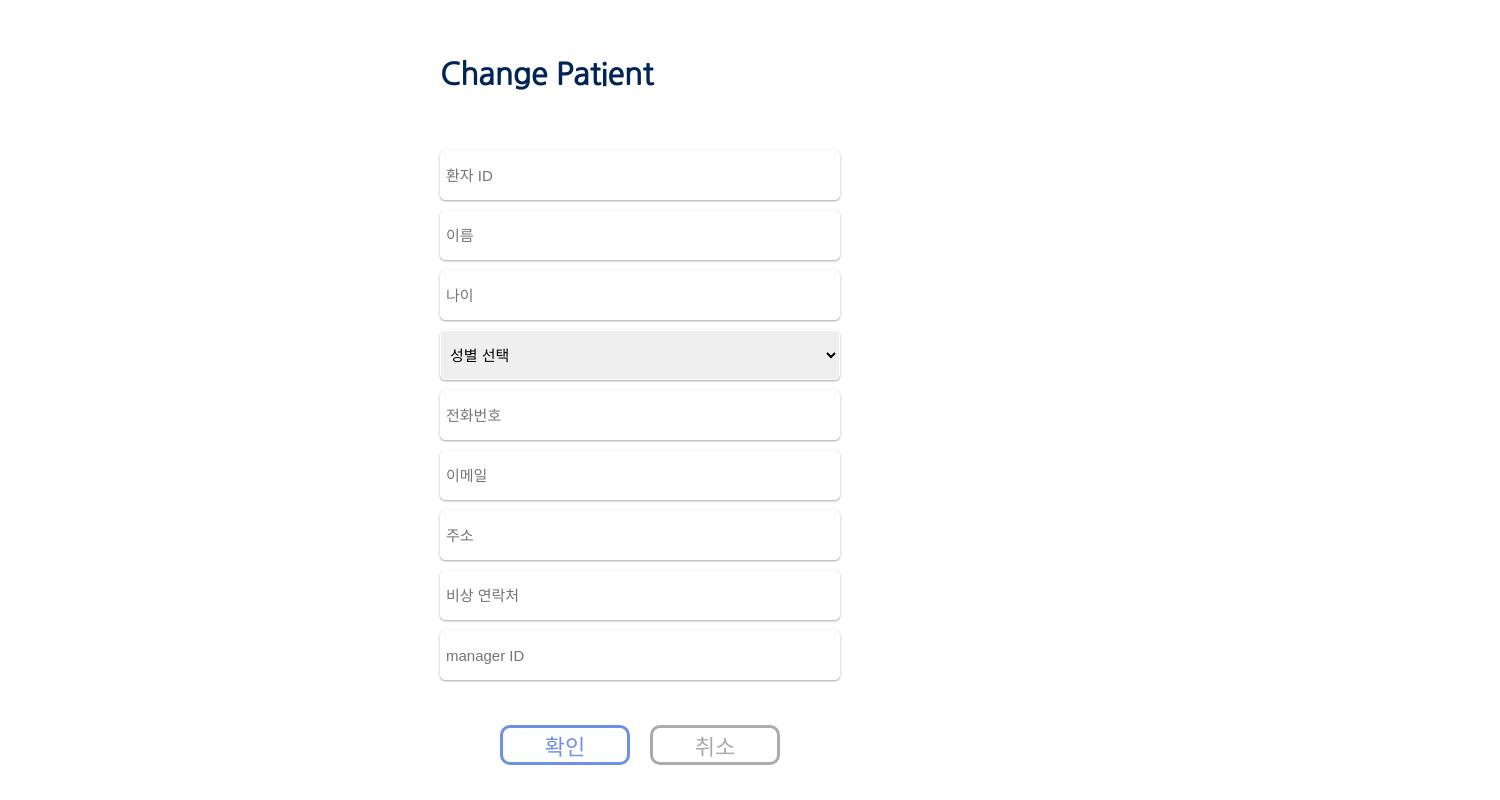
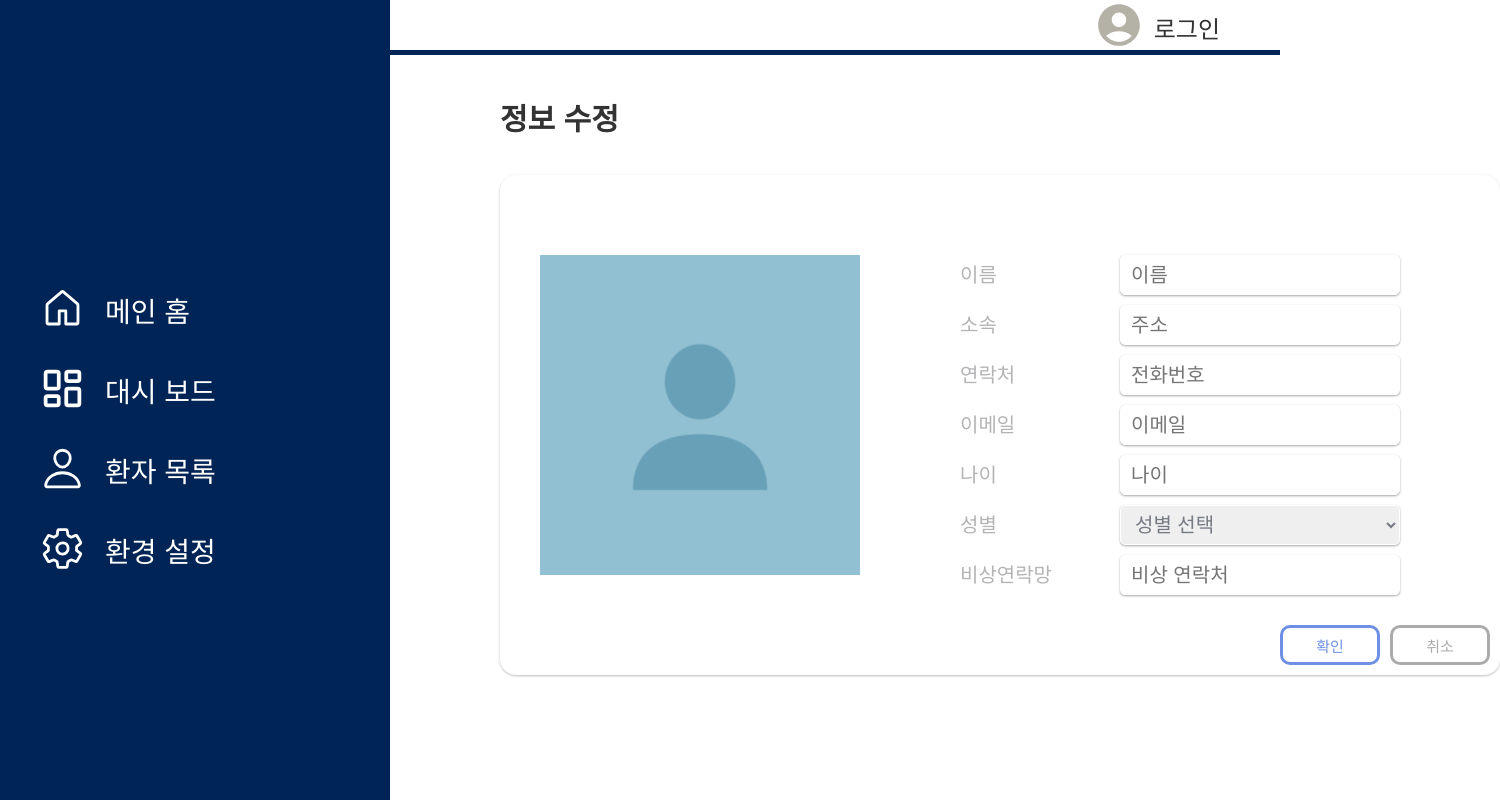
Before and after one commit to TUK-CE-capstone-2023-IMS/ControlPage, a React (Create React App) app: page /ChangePatient in a window 1280 px wide. Shown: the whole page, 1500 px wide, since content can reach past the window. Built offline with nearby package versions, Linux system fonts and the light colour scheme; no server answers.

Commit message:
[fix] 환자 정보 수정 페이지, 모달 창,로그 페이지 UI 수정

```diff
--- a/src/pages/AuthPage/MyPage.css
+++ b/src/pages/AuthPage/MyPage.css
@@ -45,7 +45,6 @@
     margin-top: 90px;
     margin-left: 30px;
     float: left;
-    border-radius: 20px;
 }
 
 .mypage_name_box{
@@ -188,27 +187,35 @@
     left: 50%;
     transform: translate(-50%, -50%);
     background-color: white;
-    padding: 20px;
-    border-radius: 10px;
-}
-
-.mypage_modal_popup h3 {
-    margin-bottom: 10px;
-    text-align: center;
+    border-radius: 30px;
+    width: 600px;
+    height: 250px;
 }
 
 .mypage_modal_popup p {
-    margin-bottom: 20px;
+    margin-top: 75px;
+    text-align: center;
+    width: 500px;
+    height: 50px;
+    display: block;
+    margin-left: auto;
+    margin-right: auto;
+    font-size: 35px;
+    color: #333333;
 }
 
 .mypage_modal_buttons {
     display: flex;
     justify-content: center;
+    margin-top: 35px;
 }
 
 .mypage_modal_delete_btn button {
-    margin: 0 10px;
-    padding: 10px 20px;
+    margin-right: 15px;
+    width: 100px;
+    height: 50px;
+    line-height: 50px;
+    font-size: 25px;
     background-color: white;
     border: 3px solid #6D8FE4;
     border-radius: 16px;
@@ -218,16 +225,17 @@
 }
 
 .mypage_modal_cancel_btn button{
-
-    margin: 0 10px;
-    padding: 10px 20px;
+    margin-left: 15px;
+    width: 100px;
+    height: 50px;
+    line-height: 50px;
+    font-size: 25px;
     background-color: white;
     border: 3px solid #ababab;
     border-radius: 16px;
     color: #ababab;
     cursor: pointer;
     transition: box-shadow 0.2s;
-
 }
 
 .mypage_modal_buttons button:hover {
--- a/src/pages/AuthPage/MyPage.js
+++ b/src/pages/AuthPage/MyPage.js
@@ -170,11 +170,10 @@ const AdminMyPage = () => {
 
             <div className={`modal ${isModalOpen ? 'open' : ''}`}>
                 <div className="mypage_modal_popup">
-                    <h3>회원 탈퇴</h3>
                     <p>회원을 탈퇴하시겠습니까?</p>
                     <div className="mypage_modal_buttons">
                         <div className="mypage_modal_delete_btn">
-                            <button onClick={handleDelete}>탈퇴</button>
+                            <button onClick={handleDelete}>확인</button>
                         </div>
                         <div className="mypage_modal_cancel_btn">
                             <button onClick={closeModal}>취소</button>
--- a/src/pages/ManagePage/PatientForm.css
+++ b/src/pages/ManagePage/PatientForm.css
@@ -208,27 +208,35 @@
     left: 50%;
     transform: translate(-50%, -50%);
     background-color: white;
-    padding: 20px;
-    border-radius: 10px;
-}
-
-.patientform_modal_popup h3 {
-    margin-bottom: 10px;
-    text-align: center;
+    border-radius: 30px;
+    width: 600px;
+    height: 250px;
 }
 
 .patientform_modal_popup p {
-    margin-bottom: 20px;
+    margin-top: 60px;
+    text-align: center;
+    width: 300px;
+    height: 100px;
+    display: block;
+    margin-left: auto;
+    margin-right: auto;
+    font-size: 35px;
+    color: #333333;
 }
 
 .patientform_modal_buttons {
     display: flex;
     justify-content: center;
+    margin-top: 15px;
 }
 
 .patientform_modal_delete_btn button {
-    margin: 0 10px;
-    padding: 10px 20px;
+    margin-right: 15px;
+    width: 100px;
+    height: 50px;
+    line-height: 50px;
+    font-size: 25px;
     background-color: white;
     border: 3px solid #6D8FE4;
     border-radius: 16px;
@@ -238,16 +246,17 @@
 }
 
 .patientform_modal_cancel_btn button {
-
-    margin: 0 10px;
-    padding: 10px 20px;
+    margin-left: 15px;
+    width: 100px;
+    height: 50px;
+    line-height: 50px;
+    font-size: 25px;
     background-color: white;
     border: 3px solid #ababab;
     border-radius: 16px;
     color: #ababab;
     cursor: pointer;
     transition: box-shadow 0.2s;
-
 }
 
 .modal_buttons button:hover {
--- a/src/pages/ManagePage/PatientInfoChangeForm.css
+++ b/src/pages/ManagePage/PatientInfoChangeForm.css
@@ -5,81 +5,144 @@
 }
 
 .change_patient_page{
-    width: 400px;
-    height: 100vh;
-    justify-content: center;
-    align-items: center;
-    margin: auto;
-    display: flex;
-    flex-direction: column;
+    width: 1000px;
+    height: 500px;
+    margin-left: 500px;
+    margin-top: 30px;
+    border-radius: 16px;
+    text-align: left;
+    box-shadow: 0 1px 3px rgba(0,0,0,0.12), 0 1px 2px rgba(0,0,0,0.15);
 }
 
 .change_patient_box{
-    width: 400px;
-    height: 550px;
-    margin: 25px 0;
+    width: 440px;
+    height: 340px;
+    margin-left: 100px;
 }
 
 .change_patient_text{
+    width: 250px;
     height: 50px;
-    width: 400px;
-    text-align: left;
-    margin: 20px 0;
-    display: inline-block;
+    margin-top: 40px;
+    margin-bottom: 15px;
+    margin-left: 500px;
     font-size: 30px;
     font-weight: 600;
-    color: #002455;
+    color: #333333;
+    text-align: left;
 }
 
-.change_patient_id input, .change_patient_name input, .change_patient_age input, .change_patient_sex select,
-.change_patient_phone_num input, .change_patient_email input, .change_patient_managerid input,
-.change_patient_emergency_num input, .change_patient_address input{
-    height: 50px;
-    width: 400px;
-    padding-left: 5px;
+.change_patient_total_box{
+    width: 1000px;
+    height: 500px;
+}
+
+.change_patient_info_box{
+    display: flex;
+    width: 860px;
+    height: 340px;
+    padding-top: 80px;
+    padding-left: 40px;
+}
+
+.change_patient_profile_box{
+    float: left;
+}
+
+.change_patient_profile{
+    width: 320px;
+    height: 320px;
+    background-image: url("/src/image/default_profile.png");
+    background-size: 320px 320px;
+    float: left;
+}
+
+.change_patient_name_box, .change_patient_address_box, .change_patient_phone_num_box,
+.change_patient_age_box, .change_patient_email_box, .change_patient_sex_box,
+.change_patient_emergency_num_box{
+    display: flex;
+}
+
+.change_patient_name_title, .change_patient_address_title, .change_patient_phone_num_title,
+.change_patient_age_title, .change_patient_email_title, .change_patient_sex_title{
+    width: 100px;
+    height: 40px;
+    font-size: 20px;
     margin-bottom: 10px;
+    color: #B4B4B6;
+    line-height: 40px;
+}
+
+.change_patient_emergency_num_title{
+    width: 150px;
+    height: 40px;
+    font-size: 20px;
+    margin-bottom: 10px;
+    color: #B4B4B6;
+    line-height: 40px;
+}
+
+.change_patient_name input, .change_patient_age input, .change_patient_sex select,
+.change_patient_phone_num input, .change_patient_email input, .change_patient_address input{
+    height: 40px;
+    width: 280px;
+    padding-left: 10px;
     border-radius: 5px;
-    font-size: 15px;
+    font-size: 20px;
+    margin-left: 60px;
+    color: #767A83;
     border: 1px solid white;
     box-shadow: 0 1px 3px rgba(0,0,0,0.12), 0 1px 2px rgba(0,0,0,0.24);
 }
 
-.change_patient_id input:hover, .change_patient_name input:hover, .change_patient_age input:hover, .change_patient_sex select:hover,
-.change_patient_phone_num input:hover, .change_patient_email input:hover, .change_patient_managerid input:hover,
+.change_patient_emergency_num input{
+    height: 40px;
+    width: 280px;
+    padding-left: 10px;
+    border-radius: 5px;
+    margin-left: 20px;
+    font-size: 20px;
+    color: #767A83;
+    border: 1px solid white;
+    box-shadow: 0 1px 3px rgba(0,0,0,0.12), 0 1px 2px rgba(0,0,0,0.24);
+}
+
+.change_patient_name input:hover, .change_patient_age input:hover, .change_patient_sex select:hover,
+.change_patient_phone_num input:hover, .change_patient_email input:hover,
 .change_patient_emergency_num input:hover, .change_patient_address input:hover{
-    border: 3px solid #002455;
     box-shadow: 0 14px 28px rgba(0,0,0,0.25), 0 10px 10px rgba(0,0,0,0.22);
 }
 
 .change_patient_yesbtn button {
+    width: 100px;
+    height: 40px;
     background-color: white;
-    width: 130px;
-    height: 40px;
     color: #6D8FE4;
-    margin: 0 10px;
     text-align: center;
     border: 3px solid #6D8FE4;
     border-radius: 10px;
-    font-size: 22px;
+    font-size: 15px;
 }
 
 .change_patient_nobtn button {
+    width: 100px;
+    height: 40px;
     background-color: white;
-    width: 130px;
-    height: 40px;
     color: #ababab;
-    margin: 0 10px;
     text-align: center;
     border: 3px solid #ababab;
     border-radius: 10px;
-    font-size: 22px;
+    font-size: 15px;
+    margin-left: 10px;
 }
 
-.change_patient_button {
+.change_patient_total_button {
     display: flex;
     justify-content: center;
-    width: 400px;
+    width: 210px;
     height: 40px;
+    margin-left: 780px;
+    margin-top: 110px;
 }
 
 .change_patient_button button:hover{
--- a/src/pages/ManagePage/PatientInfoChangeForm.js
+++ b/src/pages/ManagePage/PatientInfoChangeForm.js
@@ -2,6 +2,7 @@ import React, {useState, useEffect} from 'react';
 import './PatientInfoChangeForm.css';
 import {Link, useNavigate, useLocation} from "react-router-dom";
 import axios from "axios";
+import Sidebar from "../MainPage/Sidebar";
 
 const PatientInfoChangeFormPage = () => {
     const location = useLocation();
@@ -59,21 +60,32 @@ const PatientInfoChangeFormPage = () => {
 
     return (
         <form onSubmit={handleSubmit}>
+            <Sidebar/>
+            <p className="change_patient_text">정보 수정</p>
+
             <div className="change_patient_page">
-                <div className="add_patient_text">
-                    <p>Change Patient</p>
+
+                <div className="change_patient_total_box">
+
+                    <div className="change_patient_info_box">
+                        <div className="change_patient_profile_box">
+                            <div className="change_patient_profile"></div>
                         </div>
 
                         <div className="change_patient_box">
-                    <div className="change_patient_id">
-                        <input
-                            type="text"
-                            name="patientid"
-                            value={formData.patientid}
-                            onChange={handleChange}
-                            placeholder="환자 ID"
-                            required
-                        />
+                            {/*<div className="change_patient_id">*/}
+                            {/*    <input*/}
+                            {/*        type="text"*/}
+                            {/*        name="patientid"*/}
+                            {/*        value={formData.patientid}*/}
+                            {/*        onChange={handleChange}*/}
+                            {/*        placeholder="환자 ID"*/}
+                            {/*        required*/}
+                            {/*    />*/}
+                            {/*</div>*/}
+                            <div className="change_patient_name_box">
+                                <div className="change_patient_name_title">
+                                    <label>이름</label>
                                 </div>
 
                                 <div className="change_patient_name">
@@ -86,6 +98,63 @@ const PatientInfoChangeFormPage = () => {
                                         required
                                     />
                                 </div>
+                            </div>
+
+                            <div className="change_patient_address_box">
+                                <div className="change_patient_address_title">
+                                    <label>소속</label>
+                                </div>
+
+                                <div className="change_patient_address">
+                                    <input
+                                        type="text"
+                                        name="address"
+                                        value={formData.address}
+                                        onChange={handleChange}
+                                        placeholder="주소"
+                                        required
+                                    />
+                                </div>
+                            </div>
+
+                            <div className="change_patient_phone_num_box">
+                                <div className="change_patient_phone_num_title">
+                                    <label>연락처</label>
+                                </div>
+
+                                <div className="change_patient_phone_num">
+                                    <input
+                                        type="text"
+                                        name="phone"
+                                        value={formData.phone}
+                                        onChange={handleChange}
+                                        placeholder="전화번호"
+                                        required
+                                    />
+                                </div>
+                            </div>
+
+                            <div className="change_patient_email_box">
+                                <div className="change_patient_email_title">
+                                    <label>이메일</label>
+                                </div>
+
+                                <div className="change_patient_email">
+                                    <input
+                                        type="email"
+                                        name="email"
+                                        value={formData.email}
+                                        onChange={handleChange}
+                                        placeholder="이메일"
+                                        required
+                                    />
+                                </div>
+                            </div>
+
+                            <div className="change_patient_age_box">
+                                <div className="change_patient_age_title">
+                                    <label>나이</label>
+                                </div>
 
                                 <div className="change_patient_age">
                                     <input
@@ -96,6 +165,12 @@ const PatientInfoChangeFormPage = () => {
                                         placeholder="나이"
                                         required
                                     />
+                                </div>
+                            </div>
+
+                            <div className="change_patient_sex_box">
+                                <div className="change_patient_sex_title">
+                                    <label>성별</label>
                                 </div>
 
                                 <div className="change_patient_sex">
@@ -110,38 +185,11 @@ const PatientInfoChangeFormPage = () => {
                                         <option value="female">여자</option>
                                     </select>
                                 </div>
-
-                    <div className="change_patient_phone_num">
-                        <input
-                            type="text"
-                            name="phone"
-                            value={formData.phone}
-                            onChange={handleChange}
-                            placeholder="전화번호"
-                            required
-                        />
                             </div>
 
-                    <div className="change_patient_email">
-                        <input
-                            type="email"
-                            name="email"
-                            value={formData.email}
-                            onChange={handleChange}
-                            placeholder="이메일"
-                            required
-                        />
-                    </div>
-
-                    <div className="change_patient_address">
-                        <input
-                            type="text"
-                            name="address"
-                            value={formData.address}
-                            onChange={handleChange}
-                            placeholder="주소"
-                            required
-                        />
+                            <div className="change_patient_emergency_num_box">
+                                <div className="change_patient_emergency_num_title">
+                                    <label>비상연락망</label>
                                 </div>
 
                                 <div className="change_patient_emergency_num">
@@ -154,20 +202,22 @@ const PatientInfoChangeFormPage = () => {
                                         required
                                     />
                                 </div>
+                            </div>
 
-                    <div className="change_patient_managerid">
-                        <input
-                            type="text"
-                            name="managerid"
-                            value={formData.managerid}
-                            onChange={handleChange}
-                            placeholder="manager ID"
-                            required
-                        />
+                            {/*<div className="change_patient_managerid">*/}
+                            {/*    <input*/}
+                            {/*        type="text"*/}
+                            {/*        name="managerid"*/}
+                            {/*        value={formData.managerid}*/}
+                            {/*        onChange={handleChange}*/}
+                            {/*        placeholder="manager ID"*/}
+                            {/*        required*/}
+                            {/*    />*/}
+                            {/*</div>*/}
                         </div>
                     </div>
 
-                <div className="change_patient_button">
+                    <div className="change_patient_total_button">
                         <div className="change_patient_yesbtn">
                             <button type="submit">확인</button>
                         </div>
@@ -176,6 +226,10 @@ const PatientInfoChangeFormPage = () => {
                             <button onClick={cancel}>취소</button>
                         </div>
                     </div>
+
+                </div>
+
+
             </div>
         </form>
     );
--- a/src/pages/ManagePage/PatientInfoForm.js
+++ b/src/pages/ManagePage/PatientInfoForm.js
@@ -158,11 +158,10 @@ const PatientFormPage = () => {
             {/*</div>*/}
             <div className={`modal ${isModalOpen ? 'open' : ''}`}>
                 <div className="patient_infoform_modal_popup">
-                    <h3>환자 삭제</h3>
-                    <p>환자를 삭제하시겠습니까?</p>
+                    <p>해당 환자의 정보를 삭제하시겠습니까?</p>
                     <div className="patient_infoform_modal_buttons">
                         <div className="patient_infoform_modal_delete_btn">
-                            <button onClick={handleDelete}>삭제</button>
+                            <button onClick={handleDelete}>확인</button>
                         </div>
                         <div className="patient_infoform_modal_cancel_btn">
                             <button onClick={closeModal}>취소</button>
```
Also changed, not shown: src/pages/LogPage/LogForm.css (+47 -26 lines), src/pages/ManagePage/PatientForm.js (+8 -3 lines), src/pages/ManagePage/PatientInfoForm.css (+23 -15 lines). Lines whose indentation alone changed are shown as unchanged.
